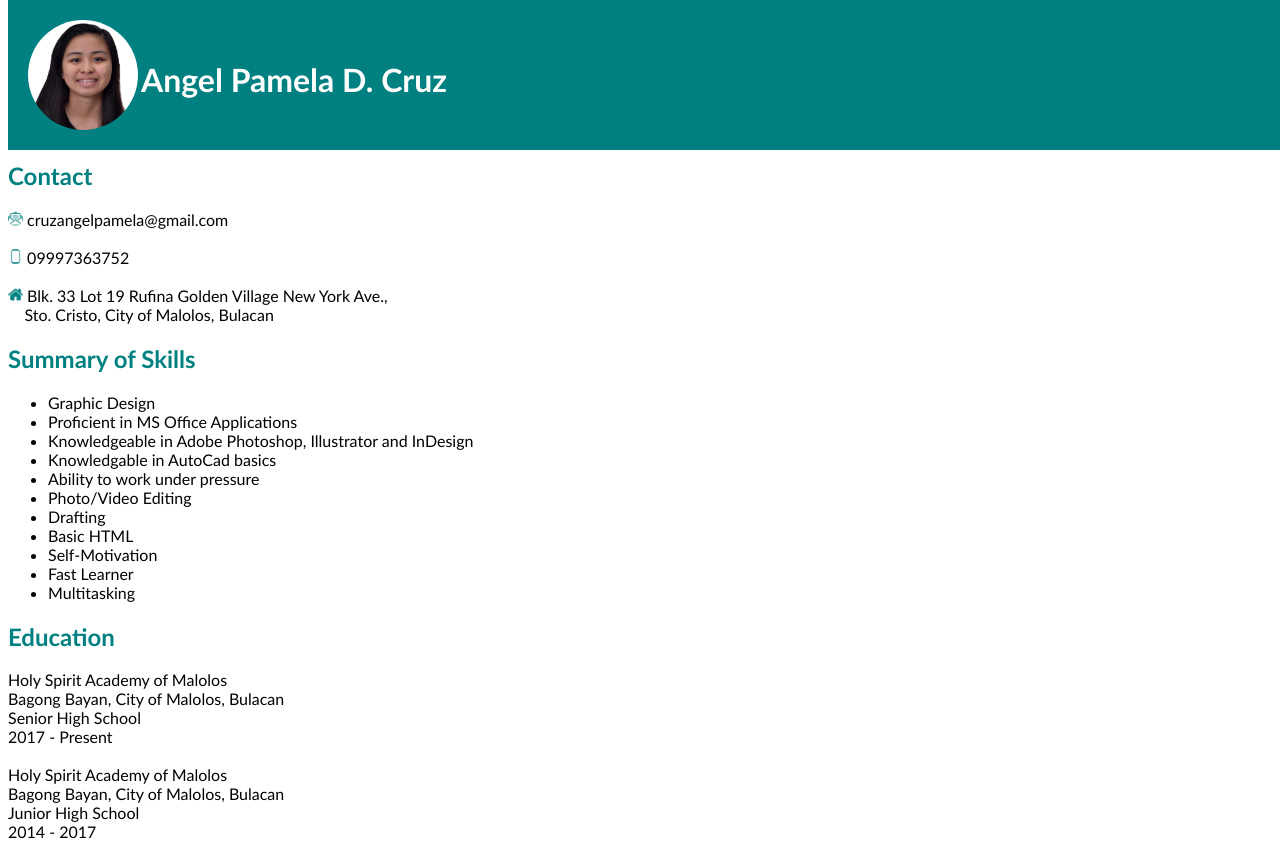
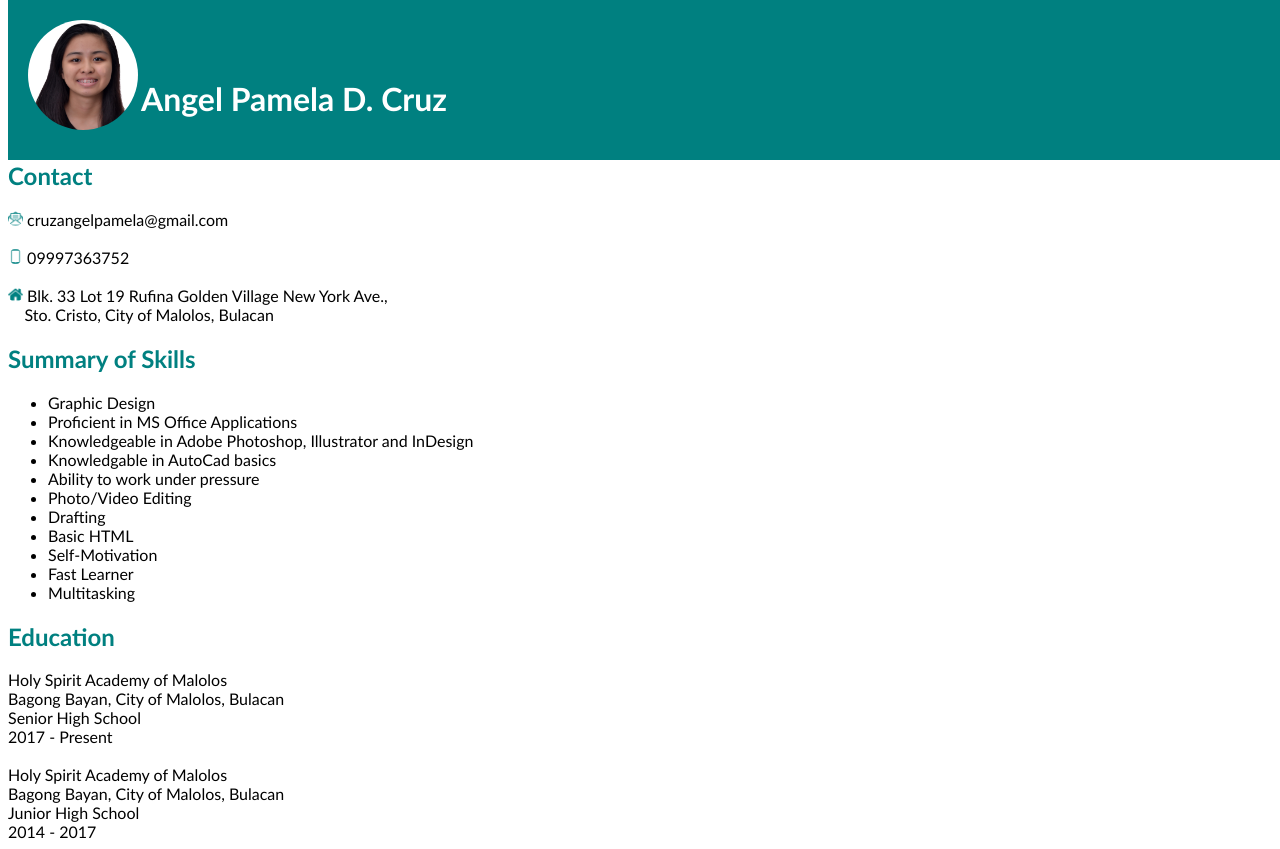
Before and after one commit to angelpamelacruz/angelpamela.github.io, a plain HTML site: page index.html in a window 1280 px wide. Drawn offline with Linux system fonts and the light colour scheme; files whose address does not match are found by name.

Commit message:
Update index.html

```diff
--- a/index.html
+++ b/index.html
@@ -4,7 +4,7 @@
 </head>
 <div class="header" id="myHeader">
 <font face= "Trebuchet MS" color="white" size="3">
-<img src="angelpamela.github.io/IMG_0711.JPG" width="110" height="110" align="left"><br>
+<img src="angelpamela.github.io/IMG_0711.JPG" width="110" height="110" align="left"><br><br>
 <h1>Angel Pamela D. Cruz</h1>
 </font></div>
 <style>
```
